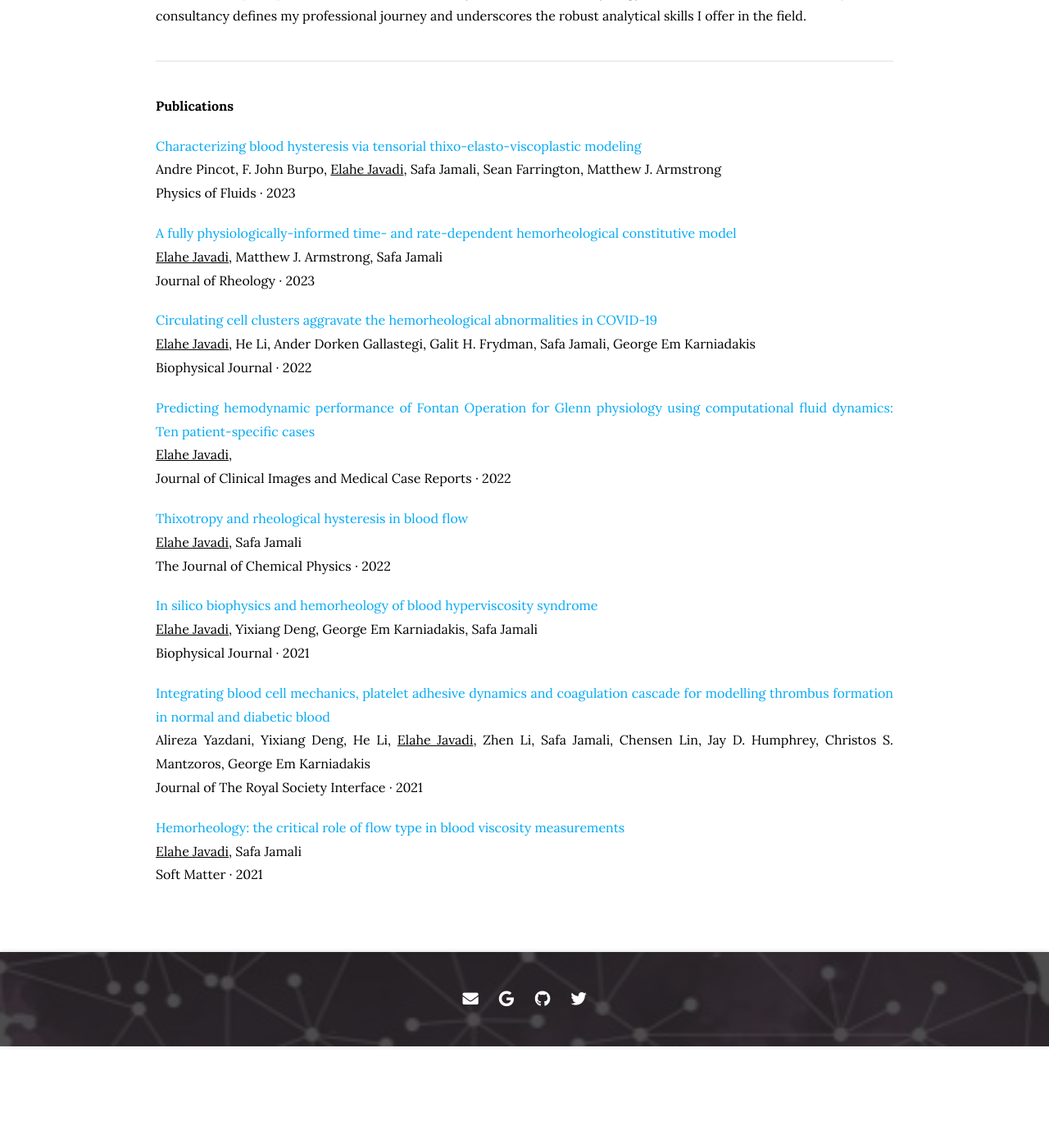
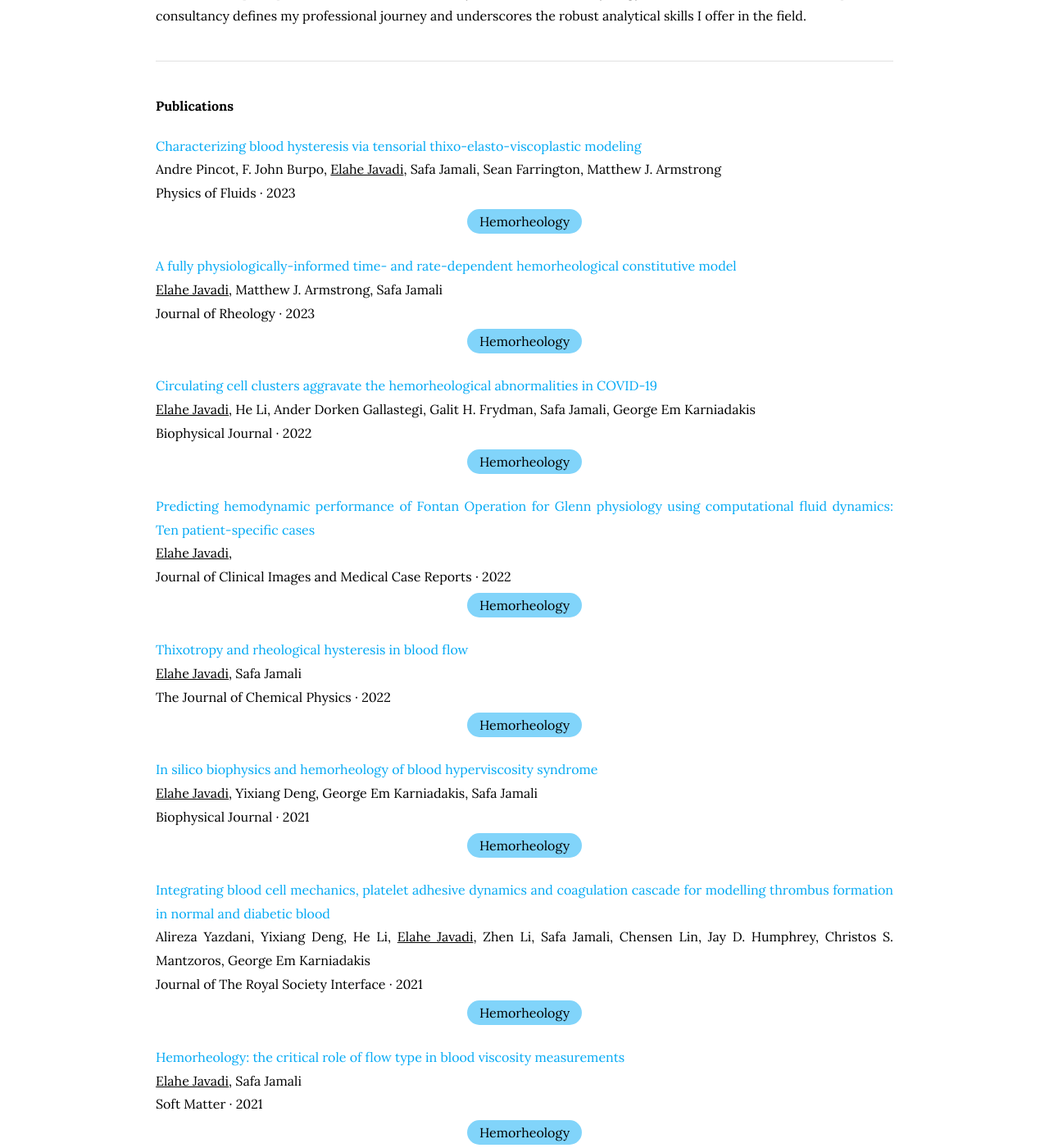
Before and after one commit to procf/procf.github.io, a Jekyll site: the page built from _members/elahe-javadi.md, in a window 1280 px wide and 1400 px high, scrolled down 1076 px. Shown: the whole window at 82% size. Built offline with Jekyll 4.4.1, drawn with Linux system fonts in a browser that asks for light colours; nearby versions of some CDN libraries; before the commit the page ends 2352 px from its top, so only the background shows below that.

Commit message:
Bio: Try adding tags to publications

```diff
--- a/_members/elahe-javadi.md
+++ b/_members/elahe-javadi.md
@@ -55,6 +55,14 @@ As a seasoned Modeling and Simulation Consultant with Dassault Systemes, my expe
           {% endfor %}
         </p>
         <p style="margin: 0;">{{ citation.publisher }} · {{ citation.date | date: "%Y" }}</p>
+
+        {% if citation.tags.size > 0 %}
+          <div class="tags">
+          {%- for tag in tags -%}
+            <a href="https://rheoinformatic.com/research/blood/" class="tag" data-tooltip='View research area'>{{- tag -}}</a>
+          {%- endfor -%}
+          </div>
+        {% endif %}
       </div>
       <br>
     {% endfor %}
```
